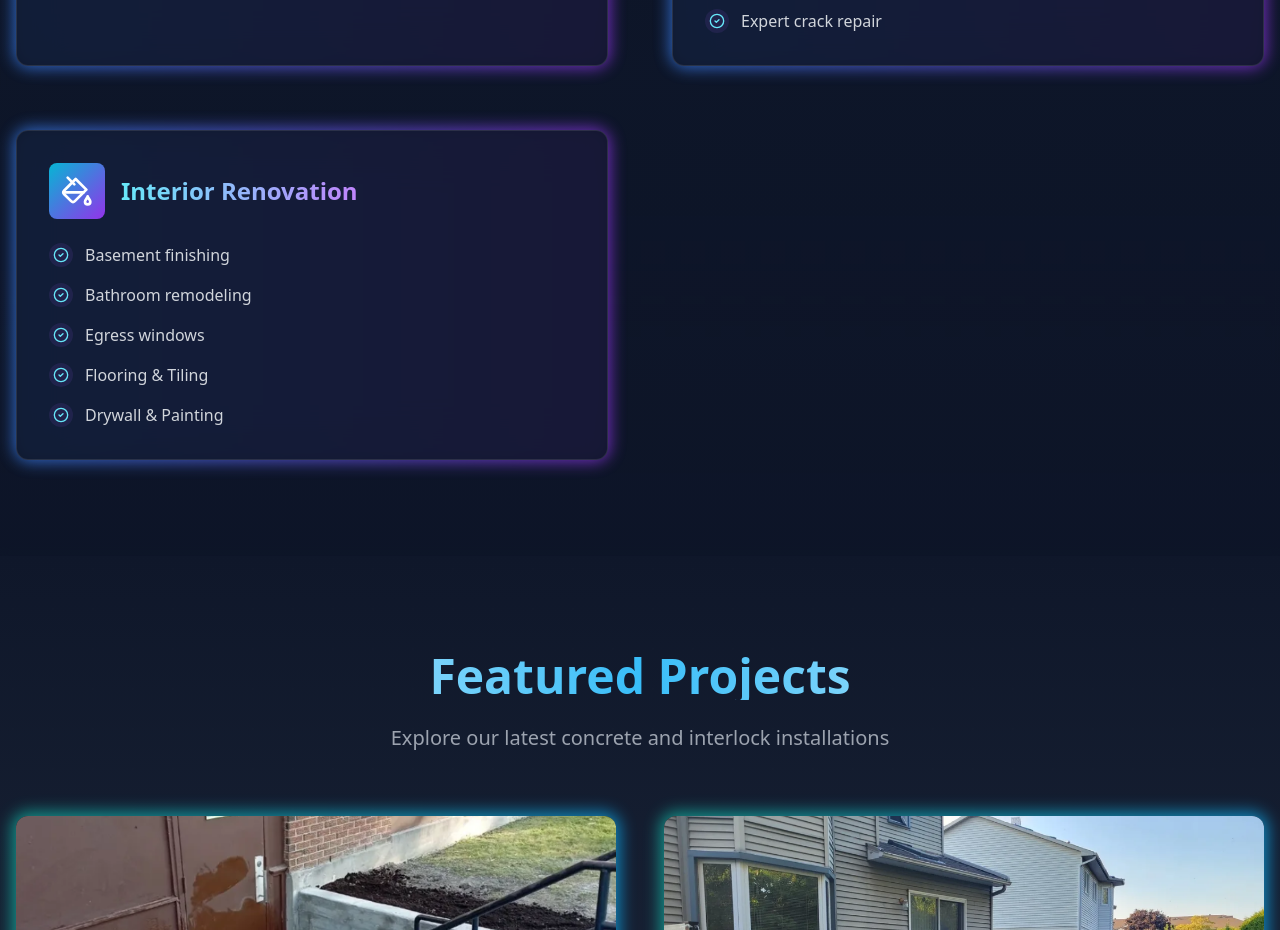
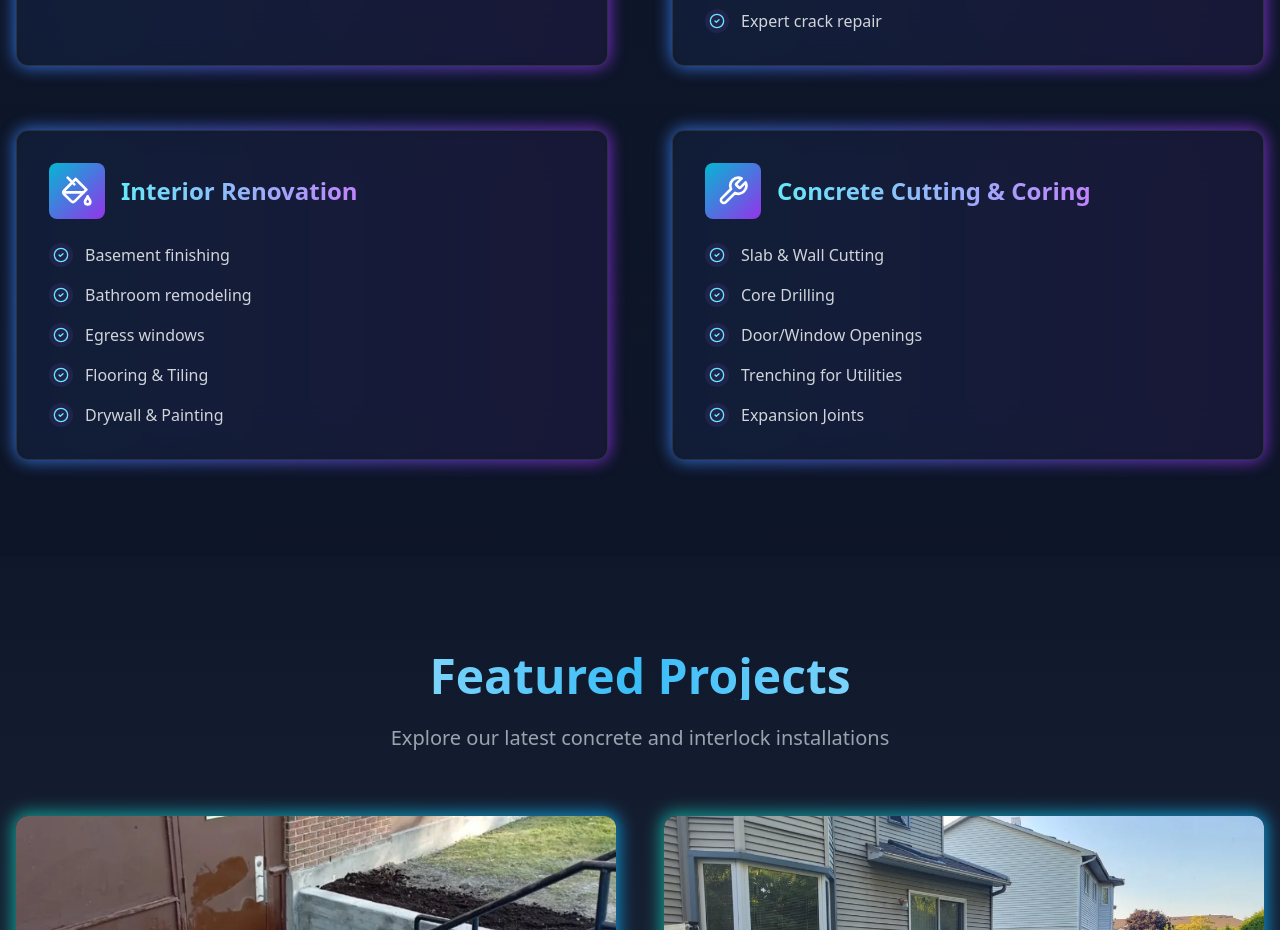
Before and after one commit to simplifaisoul/AzHOME-Refreshed, a React (Vite) app: page / in a window 1280 px wide. Shown: the part 1280-2210 px from the top of the page. Built offline with nearby package versions, Linux system fonts and the light colour scheme.

Commit message:
feat: Add Concrete Cutting service card

```diff
--- a/src/pages/Home.tsx
+++ b/src/pages/Home.tsx
@@ -65,6 +65,17 @@ export default function Home() {
         "Egress windows",
         "Flooring & Tiling",
         "Drywall & Painting"
+      ]
+    },
+    {
+      icon: Wrench,
+      title: "Concrete Cutting & Coring",
+      items: [
+        "Slab & Wall Cutting",
+        "Core Drilling",
+        "Door/Window Openings",
+        "Trenching for Utilities",
+        "Expansion Joints"
       ]
     }
   ];
```
